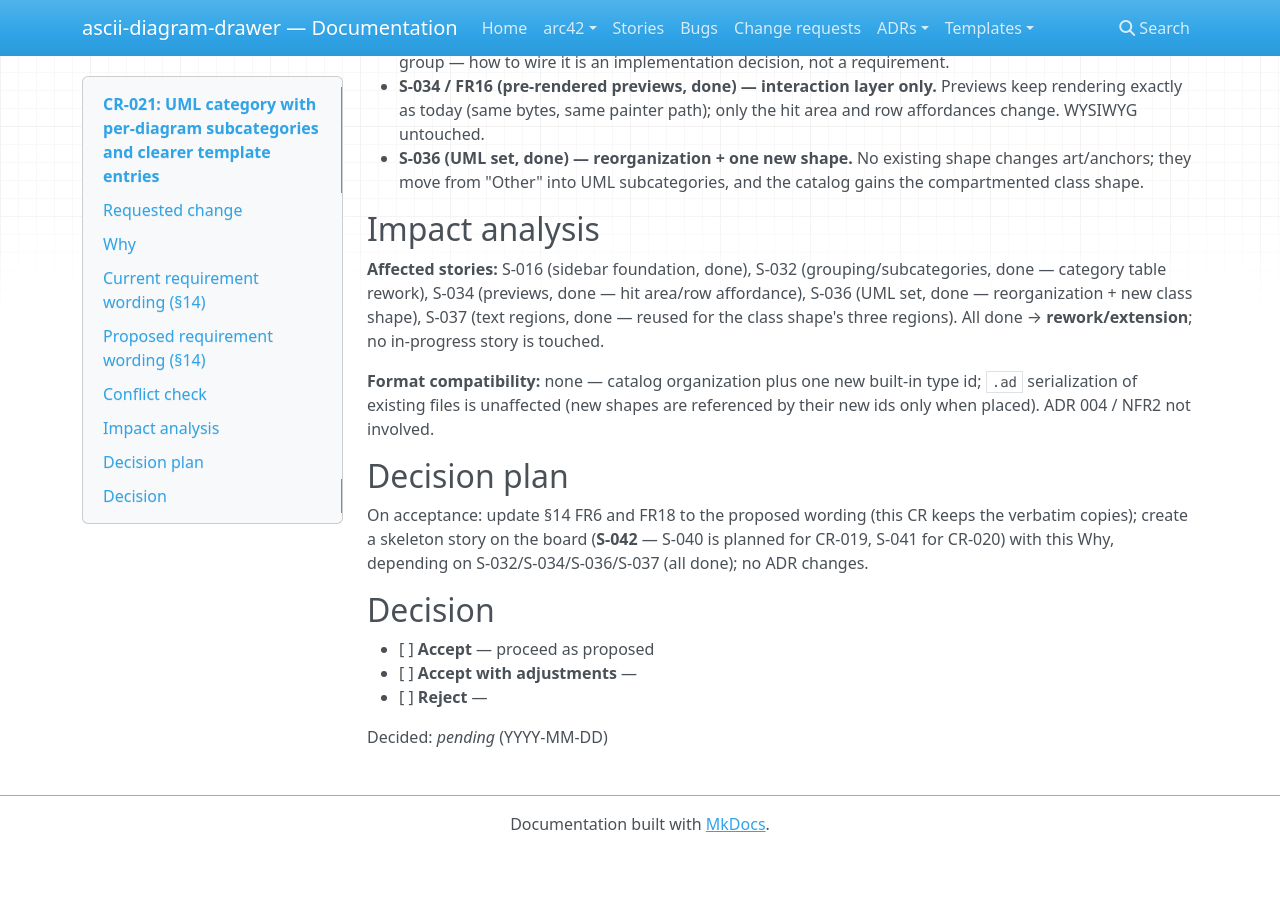
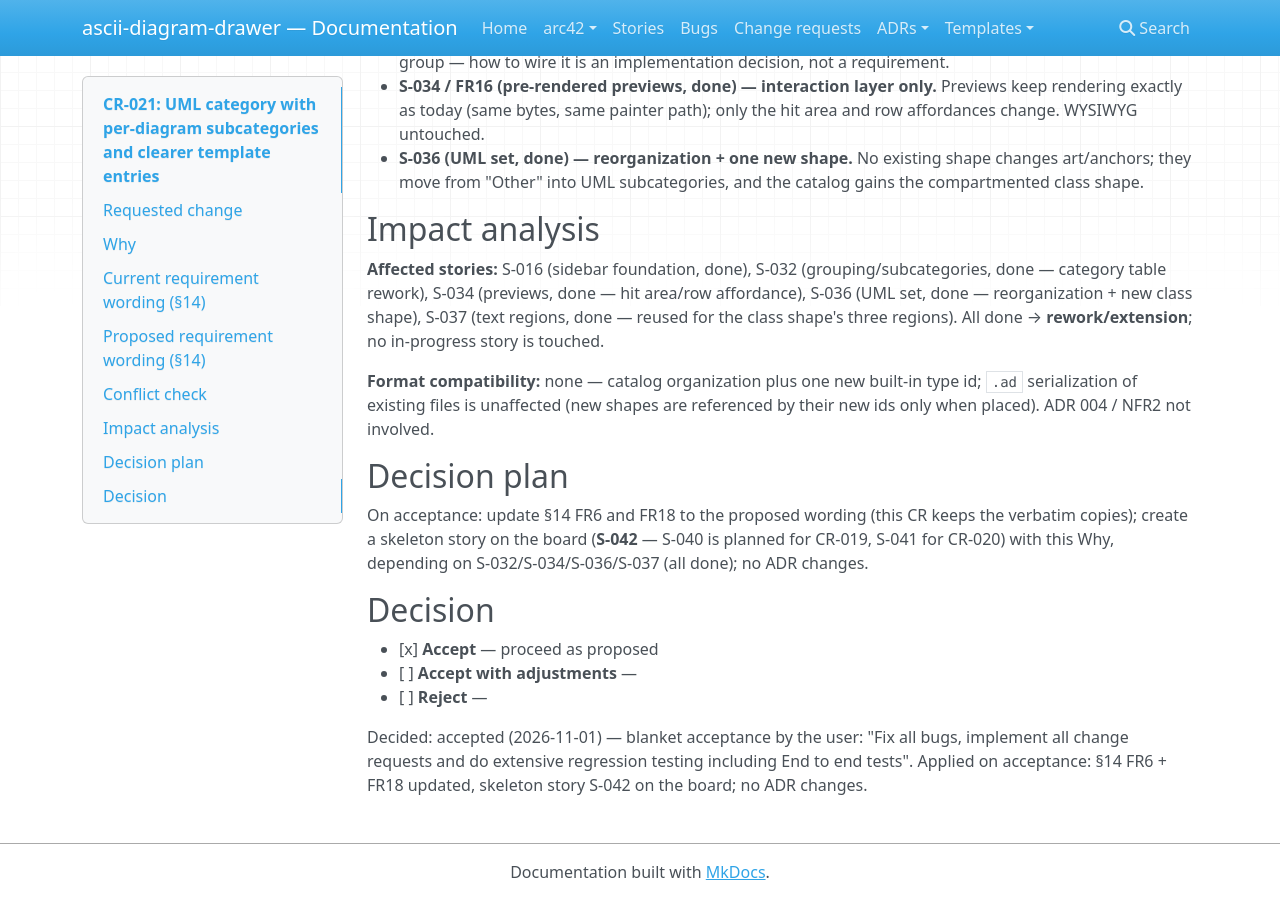
Before and after one commit to Reto411/ascii-diagram-drawer, an MkDocs documentation site: the page built from doc/crs/CR-021-uml-category-and-template-row-clarity.md, in a window 1280 px wide and 900 px high, scrolled down 1889 px. Built offline with MkDocs 1.6.1, drawn with Linux system fonts in a browser that asks for light colours; nearby versions of some CDN libraries; before the commit the page ends 2741 px from its top, so only the background shows below that.

Commit message:
cr(CR-021): accepted — UML category with per-diagram subcategories + template row clarity (§14 FR6/FR18, skeleton story S-042; no ADR changes)

```diff
--- a/doc/crs/CR-021-uml-category-and-template-row-clarity.md
+++ b/doc/crs/CR-021-uml-category-and-template-row-clarity.md
@@ -2,7 +2,7 @@
 title: UML category with per-diagram subcategories and clearer template entries
 description: change request — UML shapes grouped under a UML category with Class/Component/Activity subcategories (each sufficient to draw that diagram type, incl. a new compartmented class shape), whole-row grabability in the template sidebar, and separator lines between entries; filed 2026-11-01
 scope: change request — built-in catalog organization (FR18) + template sidebar usability (FR6)
-status: proposed
+status: accepted
 filed: 2026-11-01
 priority: high
 format-compat: none
@@ -59,8 +59,8 @@ On acceptance: update §14 FR6 and FR18 to the proposed wording (this CR keeps t
 
 ## Decision
 
-- [ ] **Accept** — proceed as proposed
+- [x] **Accept** — proceed as proposed
 - [ ] **Accept with adjustments** — <what changes>
 - [ ] **Reject** — <reason>
 
-Decided: _pending_ (YYYY-MM-DD)
+Decided: accepted (2026-11-01) — blanket acceptance by the user: "Fix all bugs, implement all change requests and do extensive regression testing including End to end tests". Applied on acceptance: §14 FR6 + FR18 updated, skeleton story S-042 on the board; no ADR changes.
```
Also changed, not shown: doc/arc42/14-important-requirements.md (+2 -2 lines), doc/crs/CRS.md (+1 -1 lines), doc/stories/BOARD.md (+1 -0 lines), doc/stories/S-042-uml-category-and-template-row-clarity.md (added, +37 -0 lines).
